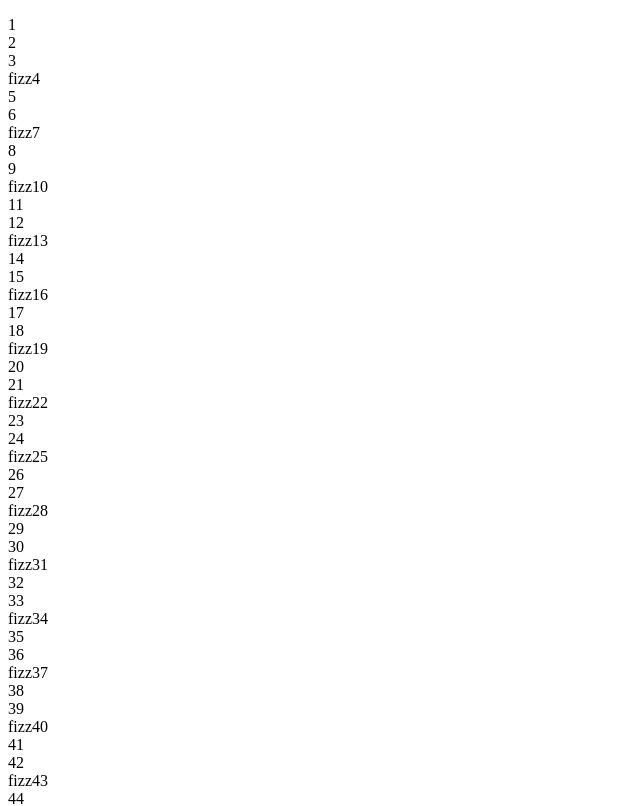
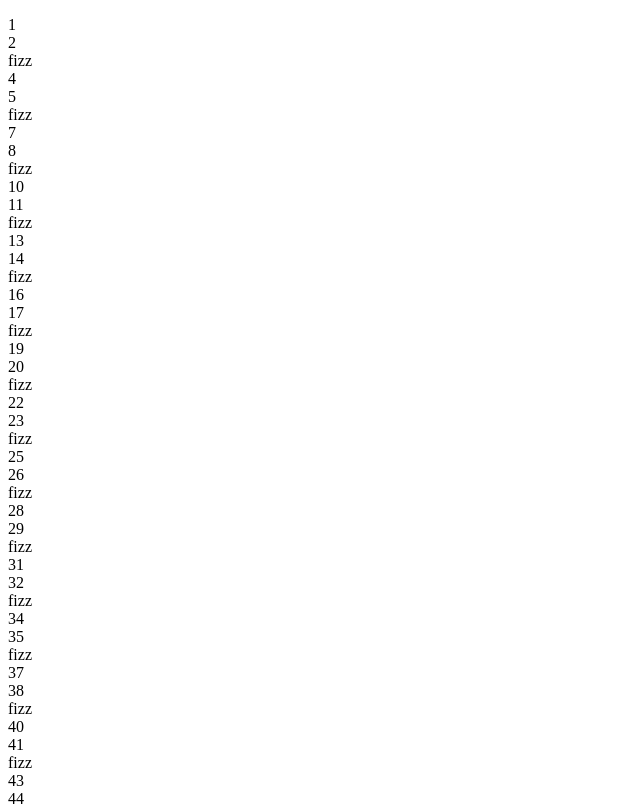
Before and after one commit to Dornellbolin-tech/FizzBuzz, a plain HTML site: page index.html in a window 1280 px wide. Shown: the top 806 px of the page, without its empty margins (0-640 px from the left). Drawn offline with Linux system fonts and the light colour scheme.

Commit message:
step 5 fixed

```diff
--- a/index.html
+++ b/index.html
@@ -13,11 +13,13 @@
 
     <script>
         for (var i = 1; i <= 100; i++) {
-            document.getElementById('result').innerHTML += i;
-            document.getElementById('result').innerHTML += "<br>"
+
             if (i % 3 == 0){
                 document.getElementById('result').innerHTML += "fizz";
+                document.getElementById('result').innerHTML += "<br>"
             }
+            else{document.getElementById('result').innerHTML += i;
+            document.getElementById('result').innerHTML += "<br>"}
         }
     </script>
 </body>
```
